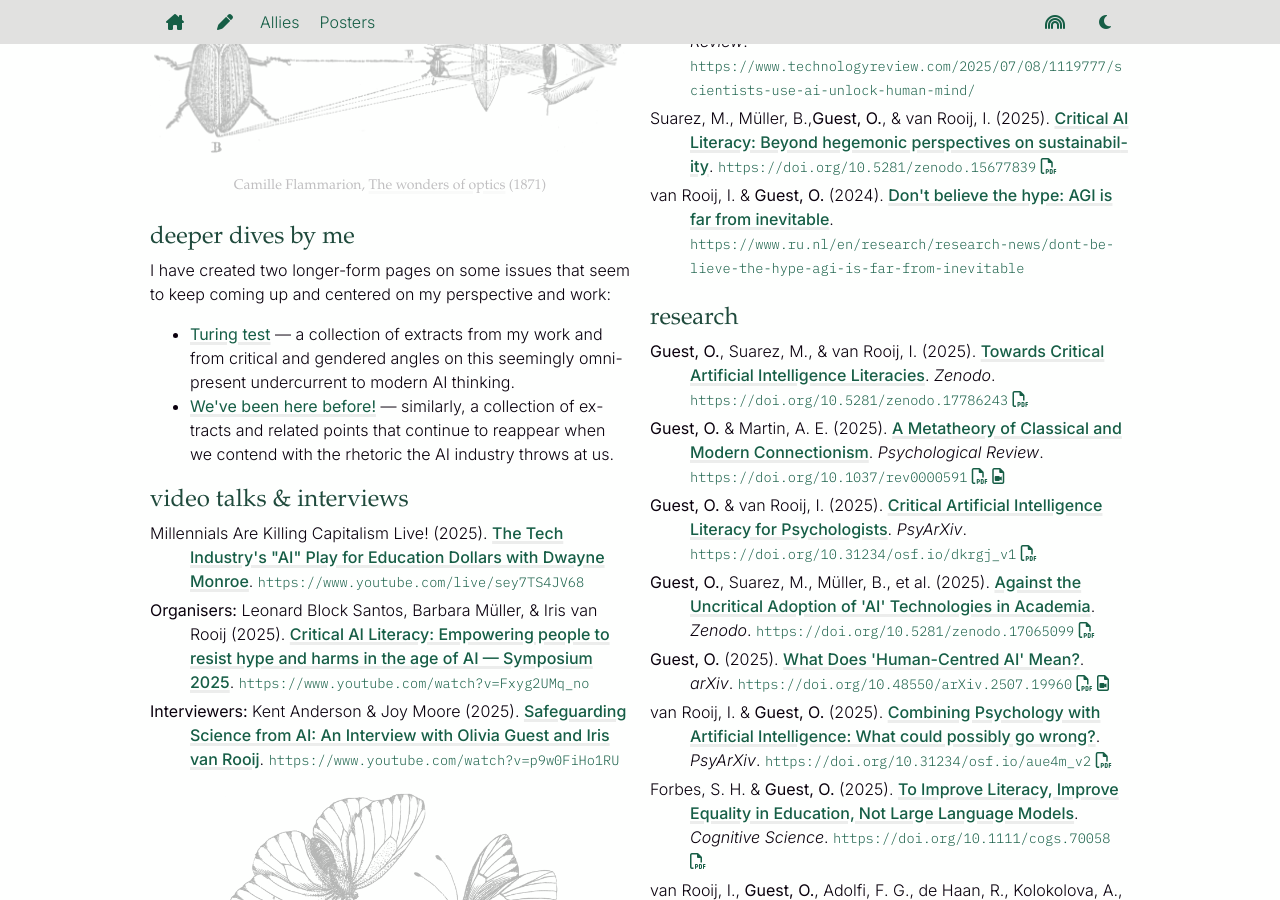
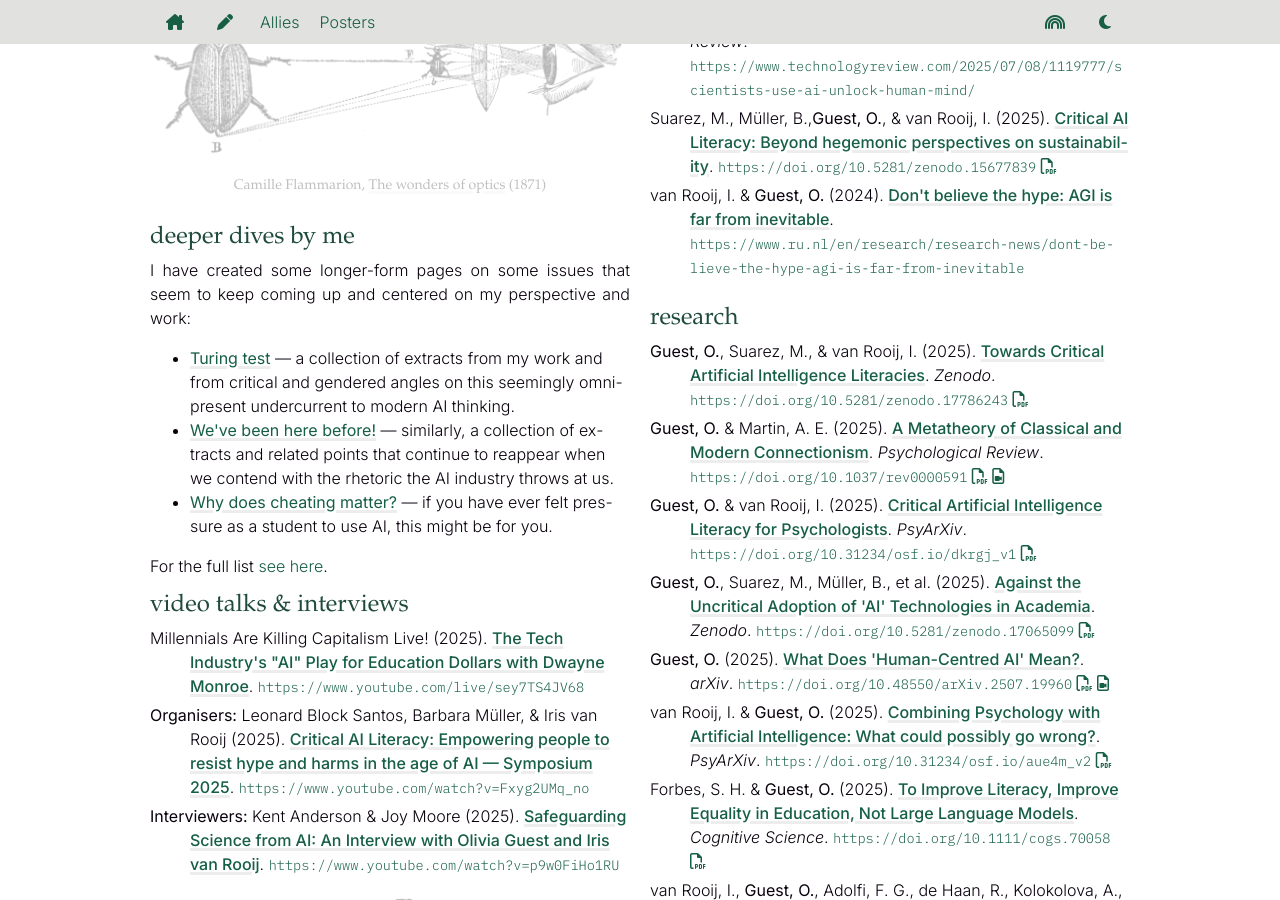
Before and after one commit to oliviaguest/oliviaguest.github.io, a Jekyll site: the page built from _posts/2025-09-15-ai.html, in a window 1280 px wide and 900 px high, scrolled down 2129 px. Built offline with Jekyll 4.4.1, drawn with Linux system fonts in a browser that asks for light colours; nearby versions of some CDN libraries; some web fonts are replaced; library files that are not in the unit come from our copies; a style sheet for code colours, icons or effects is not loaded.

Commit message:
tidy cail listing

```diff
--- a/_posts/2025-09-15-ai.html
+++ b/_posts/2025-09-15-ai.html
@@ -70,13 +70,14 @@ excerpt: >
     </div>
 
     <h3 id="dive"><a href="#dive">deeper dives by me</a></h3>
-    <p>I have created two longer-form pages on some issues that seem to keep coming up and centered on my perspective and work:</p>
-
+    <p>I have created some longer-form pages on some issues that seem to keep coming up and centered on my perspective and work:</p>
     <ul>
-        <li><a href="/turing"><b>Turing test</b></a> — a collection of extracts from my work and from critical and gendered angles on this seemingly omnipresent undercurrent to modern AI thinking.</li>
-        <li><a href="/before"><b>We've been here before!</b></a> — similarly, a collection of extracts and related points that continue to reappear when we contend with the rhetoric the AI industry throws at us.</li>
+    {% assign posts = site.posts | sort:"date"  | where: 'tags', 'cail' %}
+    {% for article in posts %}
+        <li><b><a href="{{article.permalink}}">{{article.title}}</a></b> — {{article.cail_excerpt}}</li>
+    {% endfor %}
     </ul>
-
+    For the full list <a href="/posts">see here</a>.
 
 
     <h3 id="talks"><a href="#talks">video talks & interviews</a></h3>
--- a/_posts/2026-02-15-turing.html
+++ b/_posts/2026-02-15-turing.html
@@ -6,7 +6,8 @@ published: true
 image: /images/turing_banner.png
 css: turing
 description: "Critically analysing the Turing test."
-
+tags: cail
+cail_excerpt: a collection of extracts from my work and from critical and gendered angles on this seemingly omnipresent undercurrent to modern AI thinking.
 date: 2026-02-15
 excerpt: I have collected extracts of my writings on the <i>Turing test</i>, which <a href="https://cacm.acm.org/research/turings-pre-war-analog-computers/">Alan Turing</a> referred to as the <i>Imitation Game</i>.
     For the reader, this page merely assumes you're interested in what I have to say on this topic.
--- a/_posts/2026-02-18-before.html
+++ b/_posts/2026-02-18-before.html
@@ -7,7 +7,8 @@ image: /images/before_banner.png
 css: before
 description: "Parallels between AI and tobacco, and other warnings."
 date: 2026-02-18
-
+tags: cail
+cail_excerpt: similarly, a collection of extracts and related points that continue to reappear when we contend with the rhetoric the AI industry throws at us.
 excerpt: >
     We have certainly been here before. Many many times in the past, companies — just like artificial intelligence (AI) companies now — have lied to us to sell us products. Not only is there no reason to assume the AI industry is different, there is in fact much to make us think they are <i>knowingly</i> misleading us.
 
--- a/_posts/2026-03-07-cheating.html
+++ b/_posts/2026-03-07-cheating.html
@@ -7,7 +7,8 @@ image: /images/cheating_banner.png
 css: cheating
 description: "A personal anecdote and an appeal to junior colleagues."
 date: 2026-03-07
-
+tags: cail
+cail_excerpt: if you have ever felt pressure as a student to use AI, this might be for you.
 excerpt: >
     It has come up a number of times both on social media and in private conversations that especially junior people in academia, such as PhD candidates, are unable to <i>not</i> use AI. [...] They tell me that they feel so much direct or otherwise pressure from peers to use AI that they fear for their careers if they don't. If this describes you or addresses worries you've heard from others, then this is for you.
 
```
